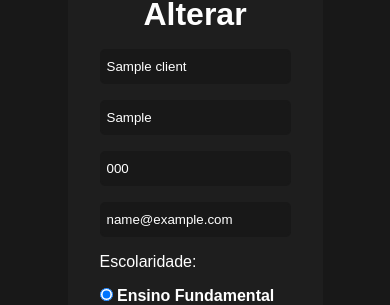
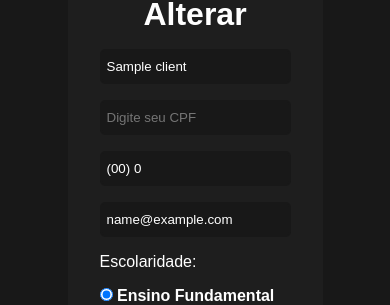
Before and after one commit to DanielArrudas/crud-php-desenvolvimento-web, a PHP site: the page made by index.php in a window 390 px wide. Shown: the part 159-464 px from the top of the page. Run offline with PHP 8.4, Linux system fonts and the light colour scheme; tables that the repository leaves empty hold one stand-in row (values such as "Sample post").

Commit message:
Feat: Implements input masking for CPF and phone

```diff
--- a/views/FormEditClient.php
+++ b/views/FormEditClient.php
@@ -13,19 +13,19 @@
         <h1>Alterar</h1>
         <form action="index.php?action=update&id=<?= $resultClient['id'] ?>" method="post">
             <div>
-                <input type="text" name="nome" class="inputs" placeholder="Digite seu Nome"
+                <input type="text" name="nome" id="nome" class="inputs" placeholder="Digite seu Nome"
                     value="<?= $resultClient['nome'] ?>" required />
             </div>
             <div>
-                <input type="text" name="cpf" class="inputs" placeholder="Digite seu CPF"
+                <input type="text" name="cpf" id="cpf" class="inputs" placeholder="Digite seu CPF"
                     value="<?= $resultClient['cpf'] ?>" required />
             </div>
             <div>
-                <input type="text" name="telefone" class="inputs" placeholder="Digite seu Telefone"
+                <input type="text" name="telefone" id="telefone" class="inputs" placeholder="Digite seu Telefone"
                     value="<?= $resultClient['telefone'] ?>" required />
             </div>
             <div>
-                <input type="email" name="email" class="inputs" placeholder="Digite seu Email"
+                <input type="email" name="email" id="email" class="inputs" placeholder="Digite seu Email"
                     value="<?= $resultClient['email'] ?>" required />
             </div>
 
@@ -56,6 +56,12 @@
             </div>
         <?php endif; ?>
     </div>
+    <script src="https://code.jquery.com/jquery-3.7.1.min.js"></script>
+    <script src="https://cdnjs.cloudflare.com/ajax/libs/jquery.mask/1.14.16/jquery.mask.js"></script>
+    <script>
+        $('#telefone').mask('(00) 00000-0000');
+        $('#cpf').mask('000.000.000-00', { reverse: true });
+    </script>
 </body>
 
 </html>
```
